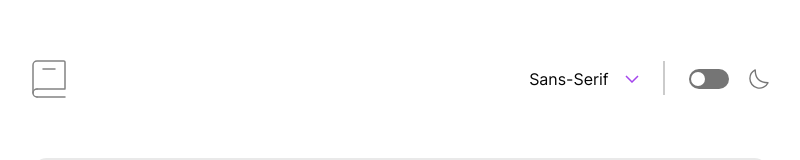
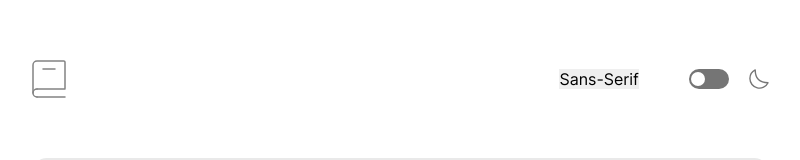
Before and after one commit to nivancheva/Dictionary-web-app-react, a React (Vite) app: page / in a window 1280 px wide. Shown: the top 160 px of the page, without its empty margins (240-1040 px from the left). Built offline with nearby package versions, Linux system fonts and the light colour scheme.

Commit message:
change fonts with button

```diff
--- a/src/App.jsx
+++ b/src/App.jsx
@@ -6,6 +6,11 @@ import { useState } from 'react';
 
 function App() {
   const [getWord, setGetword] = useState();
+  const [font, setFont] = useState('sans-serif');
+
+  function changeFont(newFont) {
+    setFont(newFont);
+  }
 
   async function searchWordMeaning(word) {
       try {
@@ -26,9 +31,9 @@ function App() {
 
 
   return (
-    <div className='container'>
+    <div className={`container font-${font}`}>
 
-      <Navigation />
+      <Navigation font={font} changeFont={changeFont}/>
 
       <InputWord onSubmit={handleSubmit} />
 
--- a/src/components/Navigation.css
+++ b/src/components/Navigation.css
@@ -11,6 +11,17 @@
     gap: 1rem;
     position: relative;
 }
+
+.font-family-style {
+    border: 0;
+    -webkit-appearance: none;
+    -moz-appearance: none;
+    text-indent: 1px;
+    text-overflow: '';
+    position: relative;
+}
+
+.font-family-style
 
 .font-family::after {
     content: '';
--- a/src/components/Navigation.jsx
+++ b/src/components/Navigation.jsx
@@ -1,16 +1,24 @@
 import './Navigation.css';
 import Toggle from '../components/Toggle';
 import logo from '../assets/images/logo.svg';
-import iconArrowDown from '../assets/images/icon-arrow-down.svg'
 
-export default function Navigation() {
+export default function Navigation({font, changeFont}) {
+
     return (
         <div className='header flex'>
             <img src={logo}/>
             <div className='header-nav flex'>
                 <div className='font-family flex'>
-                    <p className='font-family-style'>Sans-Serif</p>
-                    <button className='arrow-down'><img src={iconArrowDown}/></button>
+                    <select
+                        id="input-font"
+                        className="font-family-style"
+                        value={font}
+                        onChange={e => changeFont(e.target.value)}>
+
+                        <option value="sans-serif">Sans-Serif</option>
+                        <option value="serif">Serif</option>
+                        <option value="mono">Mono</option>
+                    </select>
                 </div>
                 <Toggle />
             </div>
--- a/src/index.css
+++ b/src/index.css
@@ -66,7 +66,9 @@
   --clr-input-background: var(--clr-grey-300);
   --clr-input-text: var(--clr-dark-700);
 
-
+  --ff-sans-serif: 'Inter';
+  --ff-serif: 'Lora';
+  --ff-mono: 'Inconsolta';
 }
 
 .dark-mode {
@@ -74,6 +76,18 @@
   --clr-background: var(--clr-black);
   --clr-input-background: var(--clr-dark-800);
   --clr-input-text: var(--clr-white);
+}
+
+.font-sans-serif {
+  font-family: var(--ff-sans-serif);
+}
+
+.font-serif {
+  font-family: var(--ff-serif);
+}
+
+.font-mono {
+  font-family: var(--ff-mono);
 }
 
 * {
@@ -91,7 +105,6 @@ input, button, textarea, select {
 }
 
 body {
-  font-family: 'Inter';
   min-height: 100vh;
 
   color: var(--clr-text);
```
